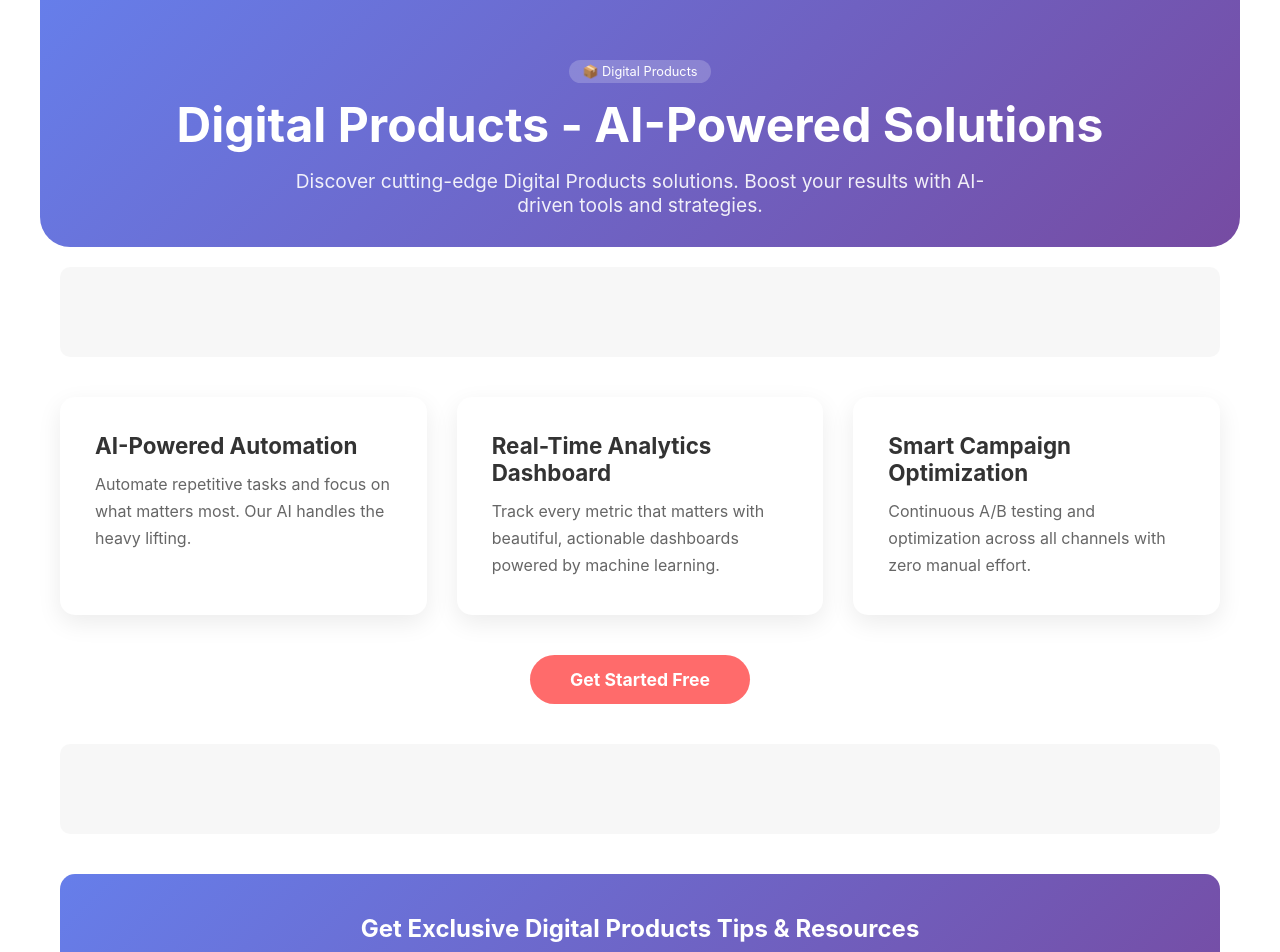
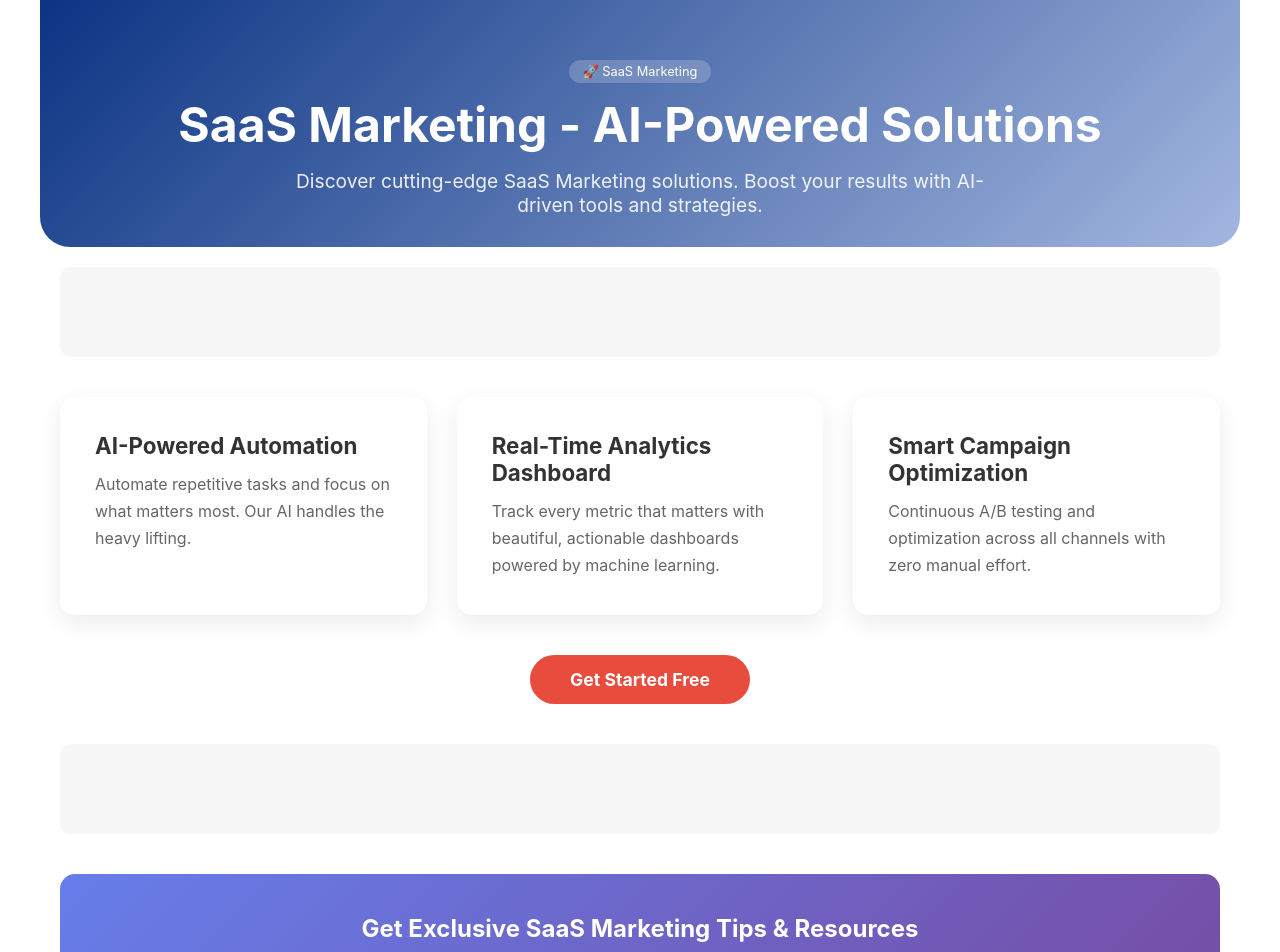
Before and after one commit to Alexander101001/emerald-engine, a plain HTML site: page public/index.html in a window 1280 px wide. Shown: the top 952 px of the page. Drawn offline with Linux system fonts and the light colour scheme.

Commit message:
auto: generate monetized pages [2026-06-19T22:28:52+03:00]

```diff
--- a/public/index.html
+++ b/public/index.html
@@ -3,8 +3,8 @@
 <head>
     <meta charset="UTF-8">
     <meta name="viewport" content="width=device-width, initial-scale=1.0">
-    <title>Digital Products - AI-Powered Solutions</title>
-    <meta name="description" content="Discover cutting-edge Digital Products solutions. Boost your results with AI-driven tools and strategies.">
+    <title>SaaS Marketing - AI-Powered Solutions</title>
+    <meta name="description" content="Discover cutting-edge SaaS Marketing solutions. Boost your results with AI-driven tools and strategies.">
     <meta name="robots" content="index, follow">
     <link rel="canonical" href="https://emerald-engine.com">
     <!-- Google Analytics -->
@@ -58,10 +58,10 @@
 </head>
 <body>
 <div class="container">
-<header style="text-align:center;padding:60px 0 30px;background:linear-gradient(135deg,#667eea 0%,#764ba2 100%);border-radius:0 0 30px 30px;color:white;margin:-20px -20px 0;">
-  <div class="badge" style="background:rgba(255,255,255,0.2);">📦 Digital Products</div>
-  <h1 style="font-size:3em;margin-bottom:15px;">Digital Products - AI-Powered Solutions</h1>
-  <p style="font-size:1.2em;opacity:0.9;max-width:700px;margin:0 auto;">Discover cutting-edge Digital Products solutions. Boost your results with AI-driven tools and strategies.</p>
+<header style="text-align:center;padding:60px 0 30px;background:linear-gradient(135deg,#0c3483 0%,#a2b6df 100%);border-radius:0 0 30px 30px;color:white;margin:-20px -20px 0;">
+  <div class="badge" style="background:rgba(255,255,255,0.2);">🚀 SaaS Marketing</div>
+  <h1 style="font-size:3em;margin-bottom:15px;">SaaS Marketing - AI-Powered Solutions</h1>
+  <p style="font-size:1.2em;opacity:0.9;max-width:700px;margin:0 auto;">Discover cutting-edge SaaS Marketing solutions. Boost your results with AI-driven tools and strategies.</p>
 </header>
 
 <div class="ad-container"><!-- AdSense Banner 728x90 -->
@@ -88,7 +88,7 @@
 </div></div>
 
 <div style="text-align:center;margin:40px 0;">
-  <a href="#" class="btn btn-primary" style="background:#ff6b6b;">Get Started Free</a>
+  <a href="#" class="btn btn-primary" style="background:#e74c3c;">Get Started Free</a>
 </div>
 
 <div class="ad-container"><!-- AdSense In-Article 336x280 -->
@@ -101,7 +101,7 @@
 <script>(adsbygoogle = window.adsbygoogle || []).push({});</script></div>
 
 <div class="email-capture">
-  <h3>Get Exclusive Digital Products Tips & Resources</h3>
+  <h3>Get Exclusive SaaS Marketing Tips & Resources</h3>
   <form action="https://YOUR_MAILCHIMP_URL.us18.list-manage.com/subscribe/post?u=USER_ID&amp;id=LIST_ID" method="post" target="_blank">
     <input type="email" name="EMAIL" placeholder="Enter your email" required>
     <button type="submit">Subscribe Free</button>
```
Also changed, not shown: public/blog/getting-started.html (+5 -5 lines), public/review.html (+3 -3 lines).
